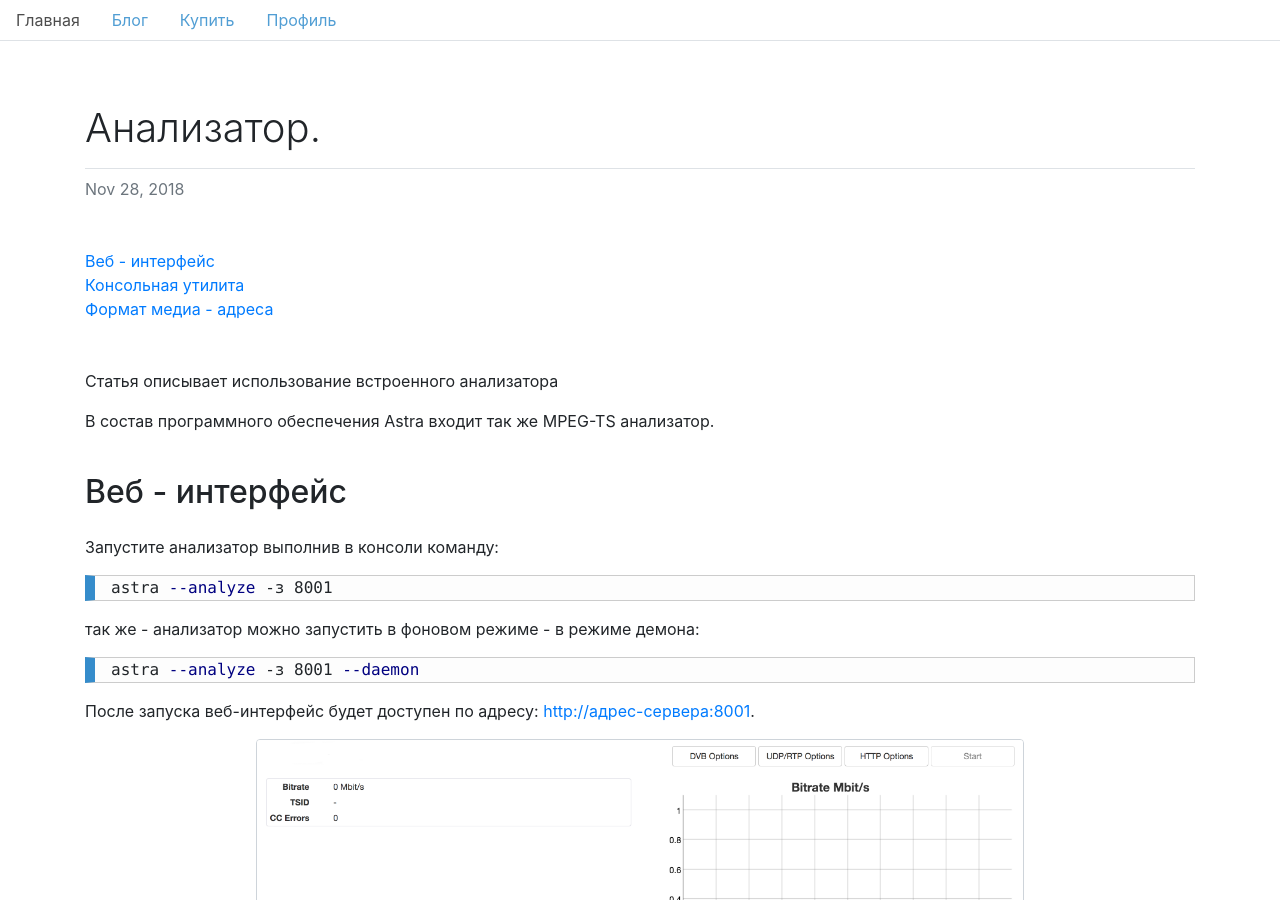
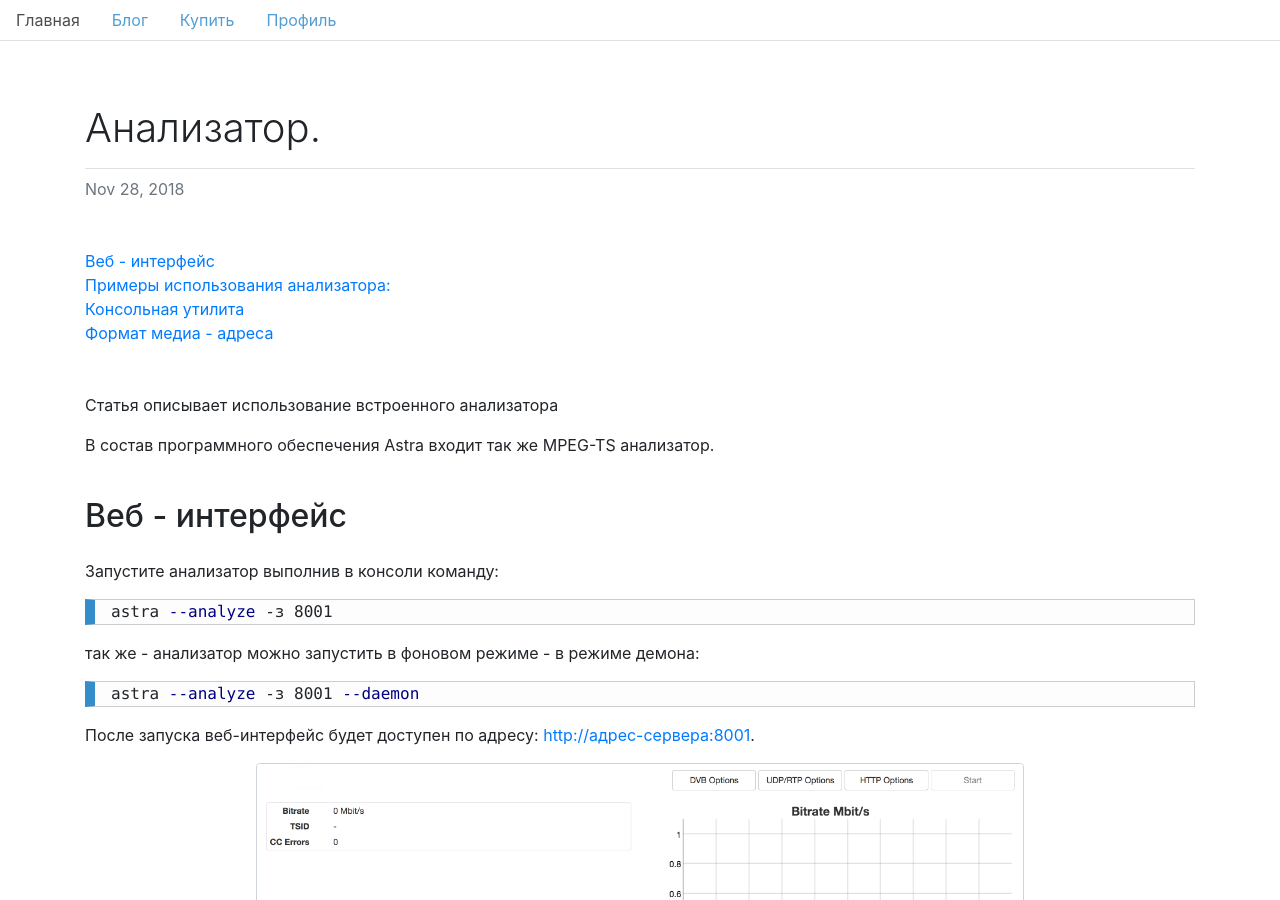
Before and after one commit to ramzes1401ss3/cesbo-www, a Jekyll site: the page built from ru/_posts/2018-11-28-analyze.md, in a window 1280 px wide and 900 px high. Built offline with Jekyll 4.4.1, drawn with Linux system fonts in a browser that asks for light colours.

Commit message:
Update 2018-11-28-analyze.md

```diff
--- a/ru/_posts/2018-11-28-analyze.md
+++ b/ru/_posts/2018-11-28-analyze.md
@@ -29,7 +29,7 @@
 В правом верхнем углу расположены кнопки управления  анализатором:
 ![Image](/assets/post-img/analyze-buttons.png){:class="img-fluid"}
 
-Примеры использования анализатора:
+## Примеры использования анализатора:
 
 #### dvb:
 Нажмите кнопку "DVB Options"
```
